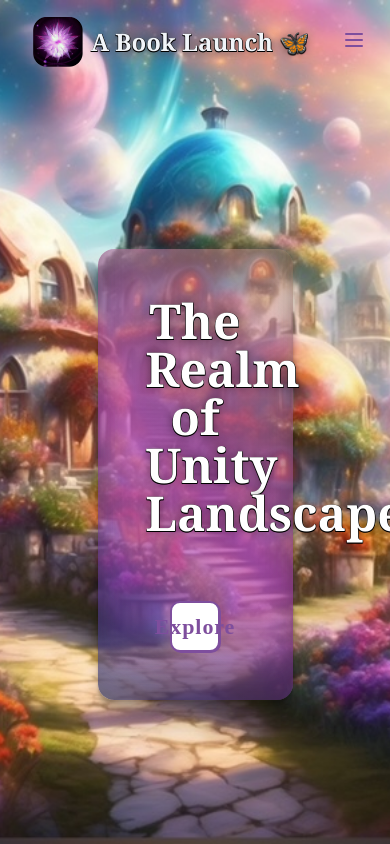
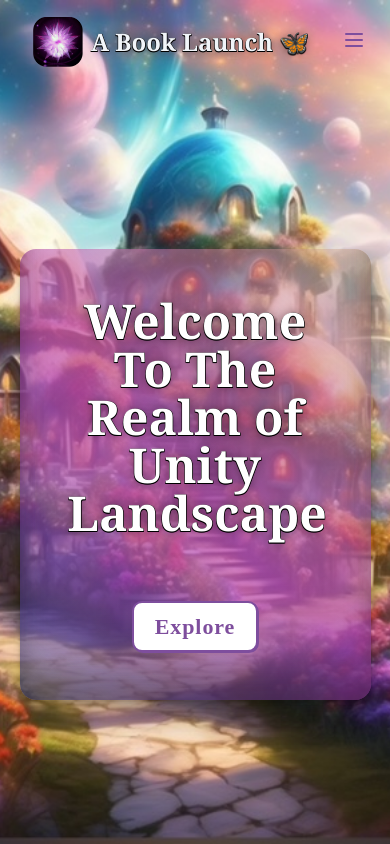
Before and after one commit to keanedwards1/marie, a Next.js app: page /landscape in a window 390 px wide. Shown: the top 844 px of the page. Built offline with nearby package versions, Linux system fonts and the light colour scheme.

Commit message:
minor changes

```diff
--- a/src/components/Nav.tsx
+++ b/src/components/Nav.tsx
@@ -20,6 +20,10 @@ export default function Nav() {
 
   // Check if the current route is /landscape
   const isLandscapePage = router.pathname === "/landscape";
+/*   const isLuminolesPage = router.pathname === "/luminoles";
+  const isShortStoryPage = router.pathname === "/short-stories";
+  const isOfferingsPage = router.pathname === "/offerings";
+  const isHomePage = router.pathname === "/"; */
 
   return (
     <nav className="navbar p-4 z-40 flex flex-wrap justify-between items-center">
--- a/src/pages/landscape.tsx
+++ b/src/pages/landscape.tsx
@@ -90,7 +90,7 @@ export default function Landscape() {
         <div className="mt-50vh">
           <div className="landscape-header-card">
             <h1 className="location-header-text text-5xl font-bold mb-16 text-center text-white font-serif">
-              The Realm of Unity Landscape
+              Welcome To The Realm of Unity Landscape
             </h1>
             <div className="flex justify-center">
               <div className="w-7/12 flex justify-center">
--- a/src/styles/globals.css
+++ b/src/styles/globals.css
@@ -504,6 +504,12 @@ body {
   box-shadow: rgba(0, 0, 0, 0.17) 0px -23px 25px 0px inset, rgba(0, 0, 0, 0.15) 0px -36px 30px 0px inset, rgba(0, 0, 0, 0.1) 0px -79px 40px 0px inset, rgba(0, 0, 0, 0.06) 0px 2px 1px, rgba(0, 0, 0, 0.09) 0px 4px 2px, rgba(0, 0, 0, 0.09) 0px 8px 4px, rgba(0, 0, 0, 0.09) 0px 16px 8px, rgba(0, 0, 0, 0.09) 0px 32px 16px;
 }
 
+@media (max-width: 786px) {
+  .landscape-header-card {
+    width: 90%;
+  }
+}
+
 .bg-hero-image {
   background-image: url('/images/azure-village.jpg');
   background-size: cover;
```
